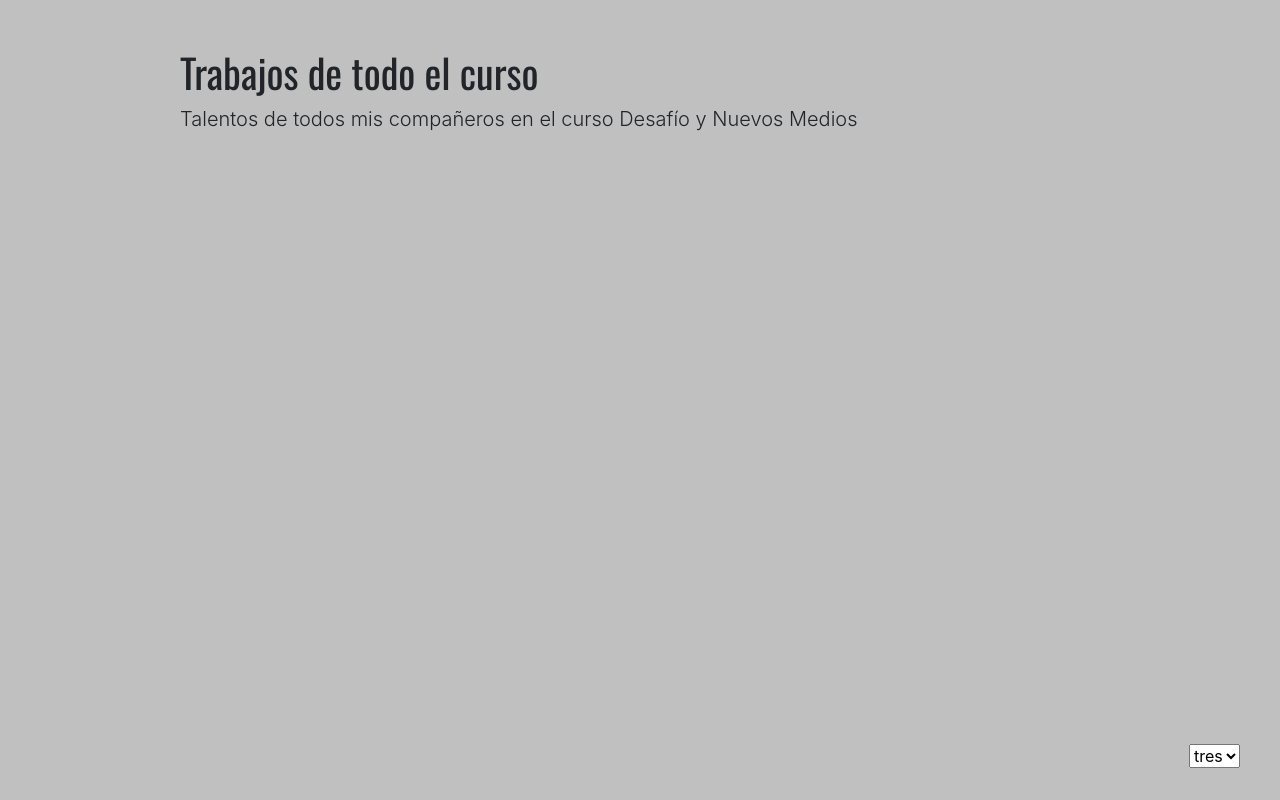
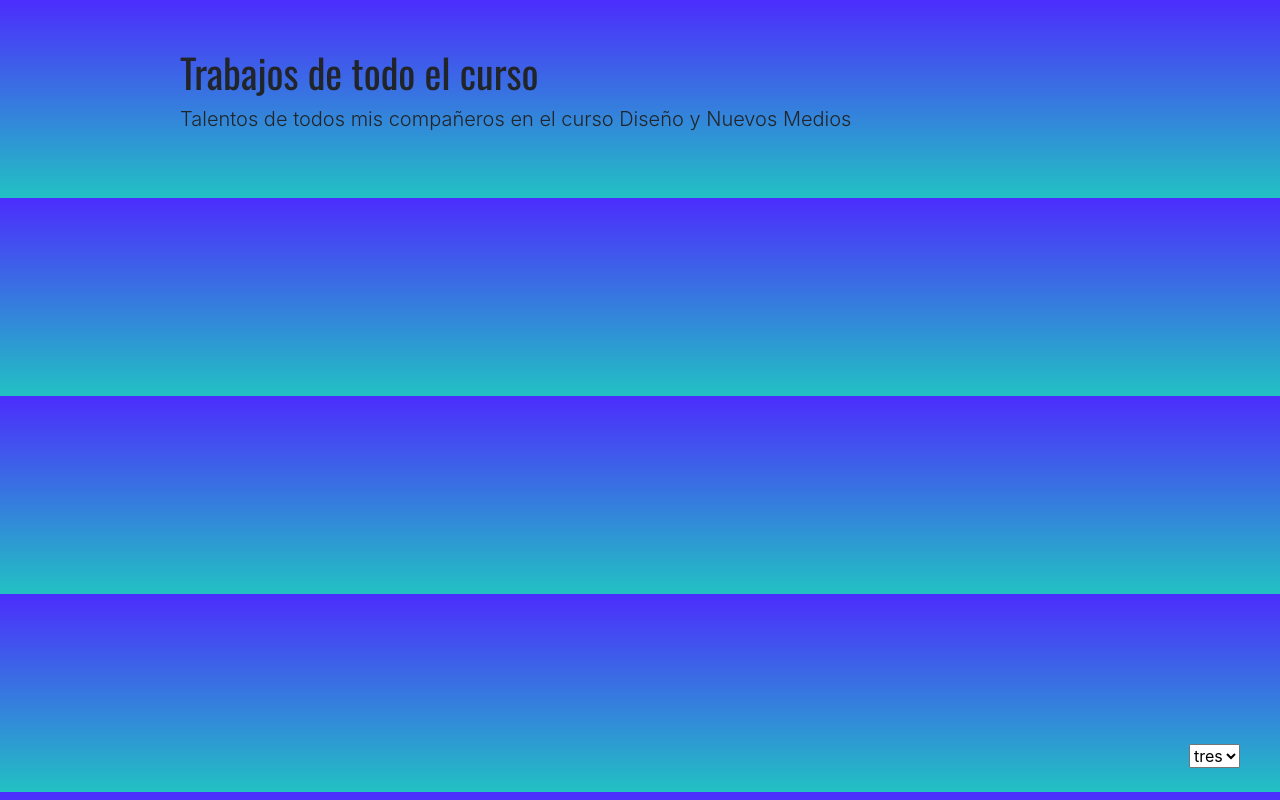
Before and after one commit to IsidoraMorande/ev2, a plain HTML site: page tres.html in a window 1280 px wide. Drawn offline with nearby package versions, Linux system fonts and the light colour scheme; no server answers.

Commit message:
Add files via upload

```diff
--- a/style.css
+++ b/style.css
@@ -2,7 +2,8 @@
 @import url('https://fonts.googleapis.com/css?family=Oswald');
 
 body{
-	background: silver;
+	background: rgb(34,193,195);
+    background: linear-gradient(0deg, rgba(34,193,195,1) 0%, rgba(76,45,253,1) 100%);
 }
 
 h5{
--- a/tres.html
+++ b/tres.html
@@ -12,7 +12,7 @@
       <div class="row py-5">
         <div class="col-11 col-sm-10 mx-auto">
           <h1>Trabajos de todo el curso</h1>
-          <p class = "lead">Talentos de todos mis compañeros en el curso Desafío y Nuevos Medios</p>
+          <p class = "lead">Talentos de todos mis compañeros en el curso Diseño y Nuevos Medios</p>
           <div id="cuestiones"></div>
         </div>
       </div>
```
Also changed, not shown: dos.html (+1 -1 lines), index.html (+1 -1 lines).
